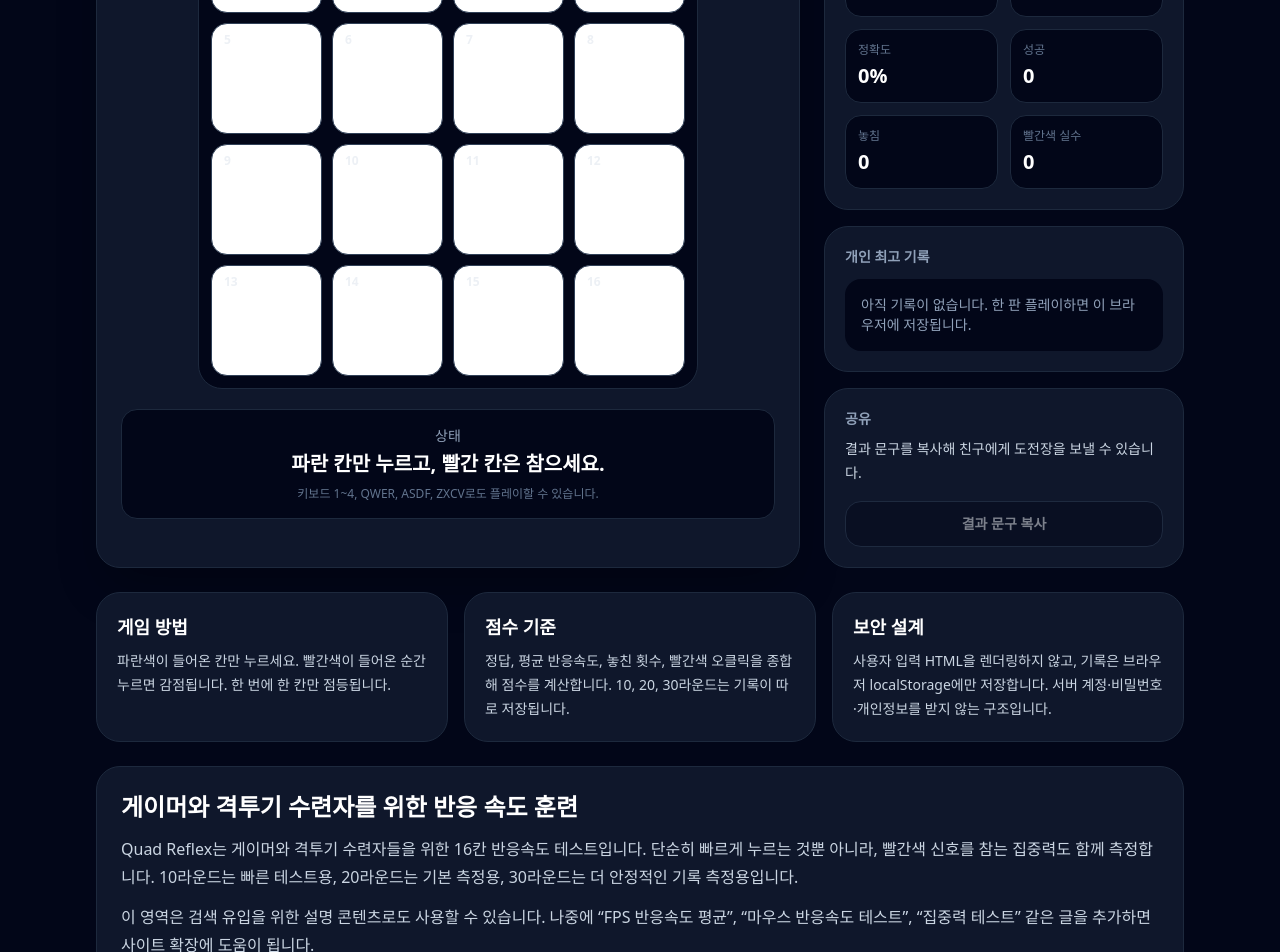
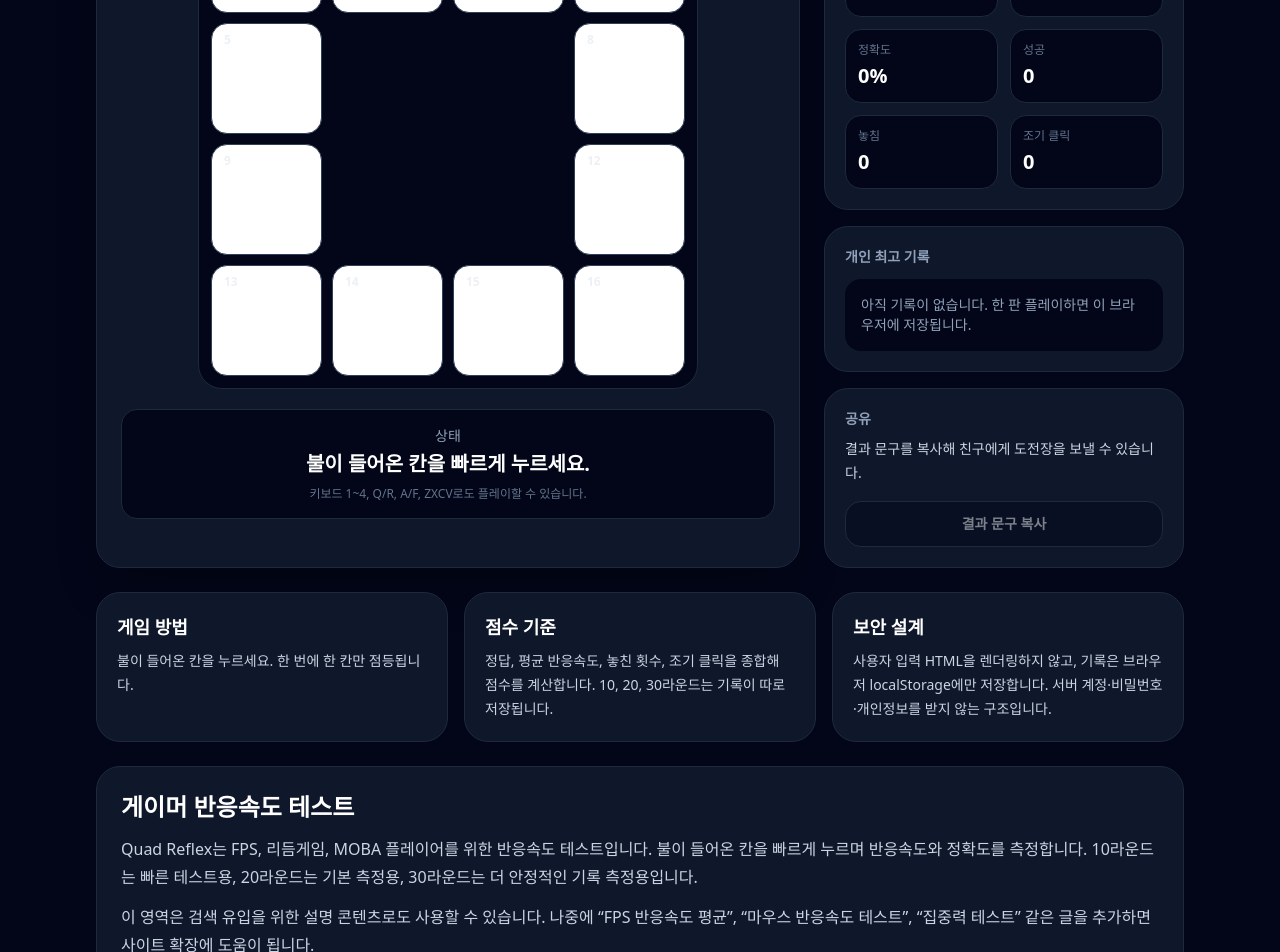
Before and after one commit to HanseonJoo/quad_reflex, a React (Vite) app: page / in a window 1280 px wide. Shown: the part 720-1672 px from the top of the page. Built offline with nearby package versions, Linux system fonts and the light colour scheme.

Commit message:
Update App.jsx

```diff
--- a/src/App.jsx
+++ b/src/App.jsx
@@ -1,14 +1,16 @@
 import React, { useEffect, useMemo, useRef, useState } from 'react'
 
 const DIFFICULTIES = {
-  easy: { label: 'Easy', description: '느리게 점등 · 입문용', flashMs: 1100, gapMs: 360, redRate: 0.22 },
-  normal: { label: 'Normal', description: '기본 속도 · 추천', flashMs: 850, gapMs: 300, redRate: 0.28 },
-  hard: { label: 'Hard', description: '빠른 점등 · 실전용', flashMs: 620, gapMs: 230, redRate: 0.33 },
-  pro: { label: 'Pro', description: '매우 빠름 · 고수용', flashMs: 470, gapMs: 190, redRate: 0.38 },
+  easy: { label: 'Easy', description: '느리게 점등 · 입문용', flashMs: 1100, gapMs: 360 },
+  normal: { label: 'Normal', description: '기본 속도 · 추천', flashMs: 850, gapMs: 300 },
+  hard: { label: 'Hard', description: '빠른 점등 · 실전용', flashMs: 620, gapMs: 230 },
+  pro: { label: 'Pro', description: '매우 빠름 · 고수용', flashMs: 470, gapMs: 190 },
 }
 
 const ROUND_OPTIONS = [10, 20, 30]
 const STORAGE_KEY = 'quad-reflex-best-v1'
+const PLAYABLE_CELLS = [0, 1, 2, 3, 4, 7, 8, 11, 12, 13, 14, 15]
+const REMOVED_CELLS = new Set([5, 6, 9, 10])
 
 function loadBestScores() {
   try {
@@ -32,7 +34,6 @@ function formatMs(value) {
 function getGrade(score, avgReaction, errors, roundCount) {
   const normalized = score / roundCount
   const errorRate = errors / roundCount
-
   if (!Number.isFinite(avgReaction)) return '-'
   if (normalized >= 90 && avgReaction <= 360 && errorRate <= 0.08) return 'S'
   if (normalized >= 75 && avgReaction <= 430 && errorRate <= 0.15) return 'A'
@@ -47,13 +48,11 @@ export default function App() {
   const [phase, setPhase] = useState('idle')
   const [round, setRound] = useState(0)
   const [active, setActive] = useState(null)
-  const [message, setMessage] = useState('파란 칸만 누르고, 빨간 칸은 참으세요.')
+  const [message, setMessage] = useState('불이 들어온 칸을 빠르게 누르세요.')
   const [bestScores, setBestScores] = useState(loadBestScores)
   const [stats, setStats] = useState({
     correct: 0,
     misses: 0,
-    falseClicks: 0,
-    redResisted: 0,
     earlyClicks: 0,
     totalReaction: 0,
     bestReaction: Infinity,
@@ -62,36 +61,22 @@ export default function App() {
   const showTimerRef = useRef(null)
   const expireTimerRef = useRef(null)
   const tokenRef = useRef(null)
-  const redStreakRef = useRef(0)
-
   const settings = DIFFICULTIES[difficulty]
   const recordKey = `${difficulty}-${roundCount}`
 
   const summary = useMemo(() => {
-    const attempts = stats.correct + stats.misses + stats.falseClicks
+    const attempts = stats.correct + stats.misses
     const avgReaction = stats.correct ? stats.totalReaction / stats.correct : Infinity
     const accuracy = attempts ? Math.round((stats.correct / attempts) * 100) : 0
-
     const score = Math.max(
       0,
-      stats.correct * 100 +
-        stats.redResisted * 35 -
+      stats.correct * 100 -
         stats.misses * 60 -
-        stats.falseClicks * 90 -
         stats.earlyClicks * 10 -
         Math.max(0, Math.round((avgReaction - 300) / 8))
     )
-
-    const grade = getGrade(score, avgReaction, stats.misses + stats.falseClicks, roundCount)
-
-    return {
-      attempts,
-      avgReaction,
-      accuracy,
-      score,
-      grade,
-      bestReaction: stats.bestReaction,
-    }
+    const grade = getGrade(score, avgReaction, stats.misses, roundCount)
+    return { attempts, avgReaction, accuracy, score, grade, bestReaction: stats.bestReaction }
   }, [stats, roundCount])
 
   function clearTimers() {
@@ -103,8 +88,6 @@ export default function App() {
     setStats({
       correct: 0,
       misses: 0,
-      falseClicks: 0,
-      redResisted: 0,
       earlyClicks: 0,
       totalReaction: 0,
       bestReaction: Infinity,
@@ -114,18 +97,16 @@ export default function App() {
   function startGame() {
     clearTimers()
     tokenRef.current = null
-    redStreakRef.current = 0
     setActive(null)
     resetStats()
     setRound(0)
     setPhase('playing')
-    setMessage('준비... 파란색만 누르세요.')
+    setMessage('준비... 불이 들어온 칸을 누르세요.')
   }
 
   function finishGame() {
     clearTimers()
     tokenRef.current = null
-    redStreakRef.current = 0
     setActive(null)
     setPhase('finished')
     setMessage('테스트 완료. 결과를 확인하세요.')
@@ -133,59 +114,35 @@ export default function App() {
 
   useEffect(() => {
     if (phase !== 'playing') return undefined
-
     if (round >= roundCount) {
       finishGame()
       return undefined
     }
 
     showTimerRef.current = setTimeout(() => {
-      const cell = Math.floor(Math.random() * 16)
-
-      const shouldShowRed =
-        redStreakRef.current < 3 && Math.random() < settings.redRate
-
-      const color = shouldShowRed ? 'red' : 'blue'
-
-      if (color === 'red') {
-        redStreakRef.current += 1
-      } else {
-        redStreakRef.current = 0
-      }
-
+      const cell = PLAYABLE_CELLS[Math.floor(Math.random() * PLAYABLE_CELLS.length)]
       const token = `${round}-${Date.now()}-${Math.random()}`
       const litAt = performance.now()
 
       tokenRef.current = token
-      setActive({ cell, color, litAt, token })
-      setMessage(color === 'blue' ? '파란색! 해당 칸을 누르세요.' : '빨간색! 누르면 감점입니다.')
+      setActive({ cell, litAt, token })
+      setMessage('해당 칸을 누르세요.')
 
       expireTimerRef.current = setTimeout(() => {
         if (tokenRef.current !== token) return
 
         tokenRef.current = null
         setActive(null)
-
-        setStats(prev =>
-          color === 'blue'
-            ? { ...prev, misses: prev.misses + 1 }
-            : { ...prev, redResisted: prev.redResisted + 1 }
-        )
-
-        setMessage(color === 'blue' ? '놓쳤습니다.' : '좋습니다. 빨간색을 참았습니다.')
-
-        if (color === 'blue') {
-          setRound(prev => prev + 1)
-        }
+        setStats(prev => ({ ...prev, misses: prev.misses + 1 }))
+        setMessage('놓쳤습니다.')
+        setRound(prev => prev + 1)
       }, settings.flashMs)
     }, settings.gapMs)
 
     return clearTimers
-  }, [phase, round, roundCount, settings.flashMs, settings.gapMs, settings.redRate])
+  }, [phase, round, roundCount, settings.flashMs, settings.gapMs])
 
-  useEffect(() => {
-    return () => clearTimers()
-  }, [])
+  useEffect(() => () => clearTimers(), [])
 
   useEffect(() => {
     if (phase !== 'finished') return
@@ -215,6 +172,7 @@ export default function App() {
 
   function handleCellPress(index) {
     if (phase !== 'playing') return
+    if (REMOVED_CELLS.has(index)) return
 
     if (!active) {
       setStats(prev => ({ ...prev, earlyClicks: prev.earlyClicks + 1 }))
@@ -224,13 +182,6 @@ export default function App() {
 
     clearTimers()
     tokenRef.current = null
-
-    if (active.color === 'red') {
-      setStats(prev => ({ ...prev, falseClicks: prev.falseClicks + 1 }))
-      setMessage('빨간색을 눌렀습니다. 감점입니다.')
-      setActive(null)
-      return
-    }
 
     if (index !== active.cell) {
       setStats(prev => ({ ...prev, misses: prev.misses + 1 }))
@@ -262,12 +213,8 @@ export default function App() {
         '3': 2,
         '4': 3,
         q: 4,
-        w: 5,
-        e: 6,
         r: 7,
         a: 8,
-        s: 9,
-        d: 10,
         f: 11,
         z: 12,
         x: 13,
@@ -285,9 +232,7 @@ export default function App() {
   })
 
   async function copyResult() {
-    const text = `Quad Reflex ${settings.label} ${roundCount}R 결과: ${summary.score}점, 평균 ${formatMs(
-      summary.avgReaction
-    )}, 정확도 ${summary.accuracy}%, 등급 ${summary.grade}.`
+    const text = `Quad Reflex ${settings.label} ${roundCount}R 결과: ${summary.score}점, 평균 ${formatMs(summary.avgReaction)}, 정확도 ${summary.accuracy}%, 등급 ${summary.grade}.`
 
     try {
       await navigator.clipboard.writeText(text)
@@ -304,7 +249,7 @@ export default function App() {
     <main className="min-h-screen bg-slate-950 text-slate-100">
       <section className="mx-auto flex w-full max-w-6xl flex-col gap-6 px-4 py-6 sm:px-6 lg:px-8">
         <div className="rounded-3xl border border-slate-800 bg-slate-900/80 p-4 text-center text-sm text-slate-400 shadow-2xl shadow-black/20">
-          광고 영역
+          광고 영역 · AdSense 승인 후 광고 코드를 삽입하세요.
         </div>
 
         <header className="grid gap-6 lg:grid-cols-[1.08fr_0.92fr] lg:items-end">
@@ -312,14 +257,11 @@ export default function App() {
             <p className="mb-3 inline-flex rounded-full border border-cyan-400/30 bg-cyan-400/10 px-3 py-1 text-sm font-medium text-cyan-200">
               Gamer Reaction Test
             </p>
-
             <h1 className="text-4xl font-black tracking-tight text-white sm:text-5xl">
               Quad Reflex
             </h1>
-
             <p className="mt-4 max-w-2xl text-base leading-7 text-slate-300">
-              16칸 중 한 칸에 불이 들어옵니다. 파란색이면 즉시 누르고, 빨간색이면 누르지 마세요.
-              반응속도, 정확도, 충동 억제 점수를 함께 측정합니다.
+              12칸 중 한 칸에 불이 들어옵니다. 불이 들어온 칸을 최대한 빠르게 누르며 반응속도와 정확도를 측정합니다.
             </p>
           </div>
 
@@ -332,7 +274,7 @@ export default function App() {
                   disabled={phase === 'playing'}
                   onClick={() => phase !== 'playing' && setRoundCount(count)}
                   title={`${count} 라운드`}
-                  subtitle={count === 10 ? '짧은 테스트' : count === 20 ? '기본 측정' : '정확한 측정'}
+                  subtitle={count === 10 ? '짧은 테스트' : '정확한 측정'}
                   color="emerald"
                 />
               ))}
@@ -358,9 +300,7 @@ export default function App() {
             <div className="mb-4 flex flex-wrap items-center justify-between gap-3">
               <div>
                 <p className="text-sm text-slate-400">진행률</p>
-                <p className="text-xl font-bold text-white">
-                  {round}/{roundCount}
-                </p>
+                <p className="text-xl font-bold text-white">{round}/{roundCount}</p>
               </div>
 
               <div className="min-w-[180px] flex-1 rounded-full bg-slate-800 p-1 sm:max-w-xs">
@@ -380,9 +320,11 @@ export default function App() {
 
             <div className="mx-auto grid aspect-square w-full max-w-[500px] grid-cols-4 gap-2 rounded-[1.5rem] border border-slate-800 bg-slate-950 p-2 sm:gap-2.5 sm:p-3">
               {Array.from({ length: 16 }, (_, index) => index).map(index => {
+                if (REMOVED_CELLS.has(index)) {
+                  return <div key={index} aria-hidden="true" />
+                }
+
                 const isActive = active?.cell === index
-                const isBlue = isActive && active?.color === 'blue'
-                const isRed = isActive && active?.color === 'red'
 
                 return (
                   <button
@@ -390,17 +332,15 @@ export default function App() {
                     onClick={() => handleCellPress(index)}
                     aria-label={`${index + 1}번 칸`}
                     className={`relative overflow-hidden rounded-xl border text-sm font-black transition duration-100 active:scale-[0.98] sm:rounded-2xl sm:text-xl ${
-                      isBlue
+                      isActive
                         ? 'border-cyan-200 bg-cyan-400 text-cyan-950 shadow-[0_0_45px_rgba(34,211,238,0.75)]'
-                        : isRed
-                          ? 'border-red-200 bg-red-500 text-red-950 shadow-[0_0_45px_rgba(239,68,68,0.65)]'
-                          : 'border-slate-700 bg-white text-slate-300 hover:bg-slate-100'
+                        : 'border-slate-700 bg-white text-slate-300 hover:bg-slate-100'
                     }`}
                   >
                     <span className="absolute left-2 top-1.5 text-[10px] font-bold opacity-35 sm:left-3 sm:top-2 sm:text-xs">
                       {index + 1}
                     </span>
-                    {isBlue ? 'TAP' : isRed ? 'STOP' : ''}
+                    {isActive ? 'TAP' : ''}
                   </button>
                 )
               })}
@@ -410,7 +350,7 @@ export default function App() {
               <p className="text-sm text-slate-400">상태</p>
               <p className="mt-1 text-xl font-black text-white">{message}</p>
               <p className="mt-2 text-xs text-slate-500">
-                키보드 1~4, QWER, ASDF, ZXCV로도 플레이할 수 있습니다.
+                키보드 1~4, Q/R, A/F, ZXCV로도 플레이할 수 있습니다.
               </p>
             </div>
           </div>
@@ -425,7 +365,7 @@ export default function App() {
                 <Stat label="정확도" value={`${summary.accuracy}%`} />
                 <Stat label="성공" value={stats.correct} />
                 <Stat label="놓침" value={stats.misses} />
-                <Stat label="빨간색 실수" value={stats.falseClicks} />
+                <Stat label="조기 클릭" value={stats.earlyClicks} />
               </div>
             </Panel>
 
@@ -462,11 +402,11 @@ export default function App() {
         <section className="grid gap-4 lg:grid-cols-3">
           <InfoCard
             title="게임 방법"
-            body="파란색이 들어온 칸만 누르세요. 빨간색이 들어온 순간 누르면 감점됩니다. 한 번에 한 칸만 점등됩니다."
+            body="불이 들어온 칸을 누르세요. 한 번에 한 칸만 점등됩니다."
           />
           <InfoCard
             title="점수 기준"
-            body="정답, 평균 반응속도, 놓친 횟수, 빨간색 오클릭을 종합해 점수를 계산합니다. 10, 20, 30라운드는 기록이 따로 저장됩니다."
+            body="정답, 평균 반응속도, 놓친 횟수, 조기 클릭을 종합해 점수를 계산합니다. 10, 20, 30라운드는 기록이 따로 저장됩니다."
           />
           <InfoCard
             title="보안 설계"
@@ -475,21 +415,18 @@ export default function App() {
         </section>
 
         <article className="rounded-3xl border border-slate-800 bg-slate-900 p-6 leading-7 text-slate-300">
-          <h2 className="text-2xl font-black text-white">
-            게이머와 격투기 수련자를 위한 반응 속도 훈련
-          </h2>
+          <h2 className="text-2xl font-black text-white">게이머 반응속도 테스트</h2>
           <p className="mt-3">
-            Quad Reflex는 게이머와 격투기 수련자들을 위한 16칸 반응속도 테스트입니다.
-            단순히 빠르게 누르는 것뿐 아니라, 빨간색 신호를 참는 집중력도 함께 측정합니다.
-            10라운드는 빠른 테스트용, 20라운드는 기본 측정용, 30라운드는 더 안정적인 기록 측정용입니다.
+            Quad Reflex는 FPS, 리듬게임, MOBA 플레이어를 위한 반응속도 테스트입니다. 불이 들어온 칸을 빠르게 누르며 반응속도와 정확도를 측정합니다. 10라운드는 빠른 테스트용, 20라운드는 기본 측정용, 30라운드는 더 안정적인 기록 측정용입니다.
           </p>
           <p className="mt-3">
-            이 영역은 검색 유입을 위한 설명 콘텐츠로도 사용할 수 있습니다. 나중에 “FPS 반응속도 평균”,
-            “마우스 반응속도 테스트”, “집중력 테스트” 같은 글을 추가하면 사이트 확장에 도움이 됩니다.
+            이 영역은 검색 유입을 위한 설명 콘텐츠로도 사용할 수 있습니다. 나중에 “FPS 반응속도 평균”, “마우스 반응속도 테스트”, “집중력 테스트” 같은 글을 추가하면 사이트 확장에 도움이 됩니다.
           </p>
         </article>
 
-        <div className="rounded-3xl border border-slate-800 bg-slate-900/80 p-4 text-center text-sm text-slate-400"> </div>
+        <div className="rounded-3xl border border-slate-800 bg-slate-900/80 p-4 text-center text-sm text-slate-400">
+          광고 영역 · 하단 배너 위치입니다.
+        </div>
 
         <footer className="pb-8 text-center text-xs text-slate-500">
           © {new Date().getFullYear()} Quad Reflex. All rights reserved.
```
